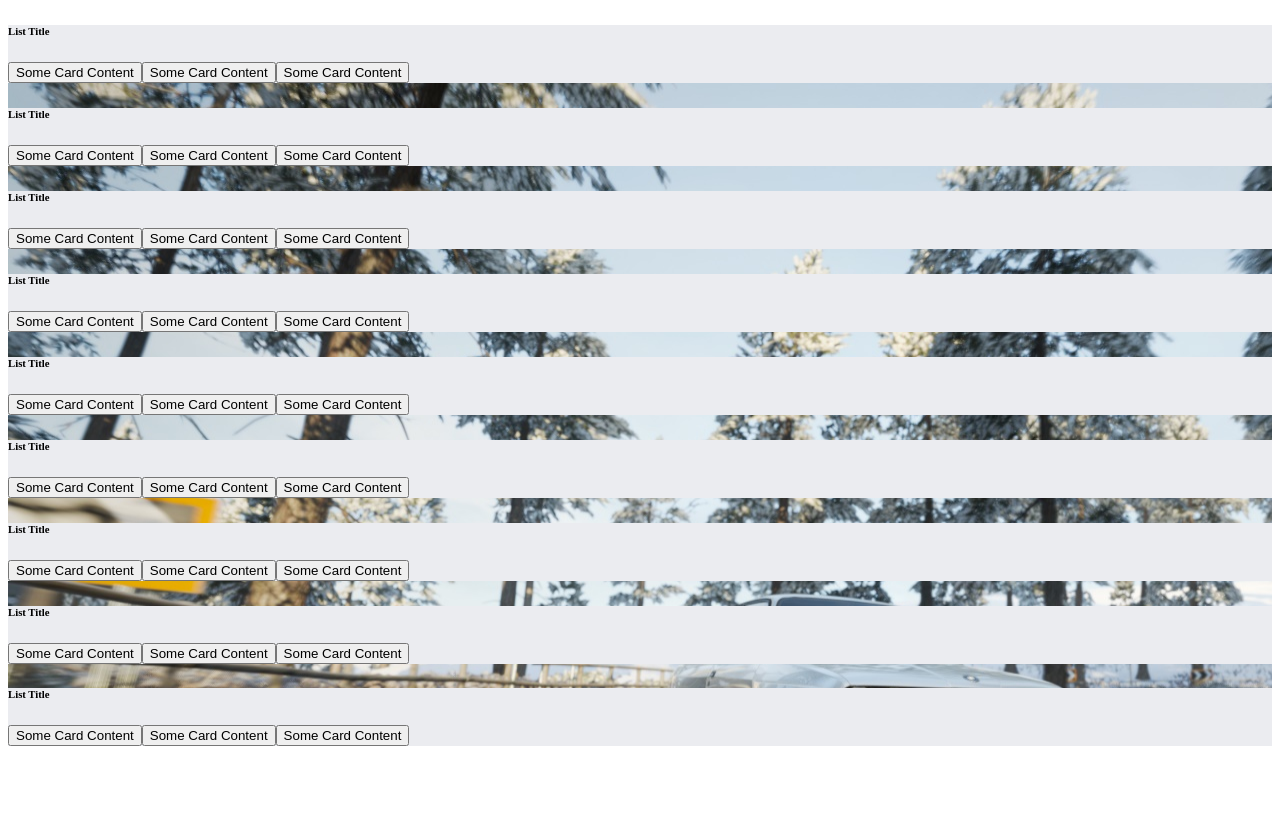
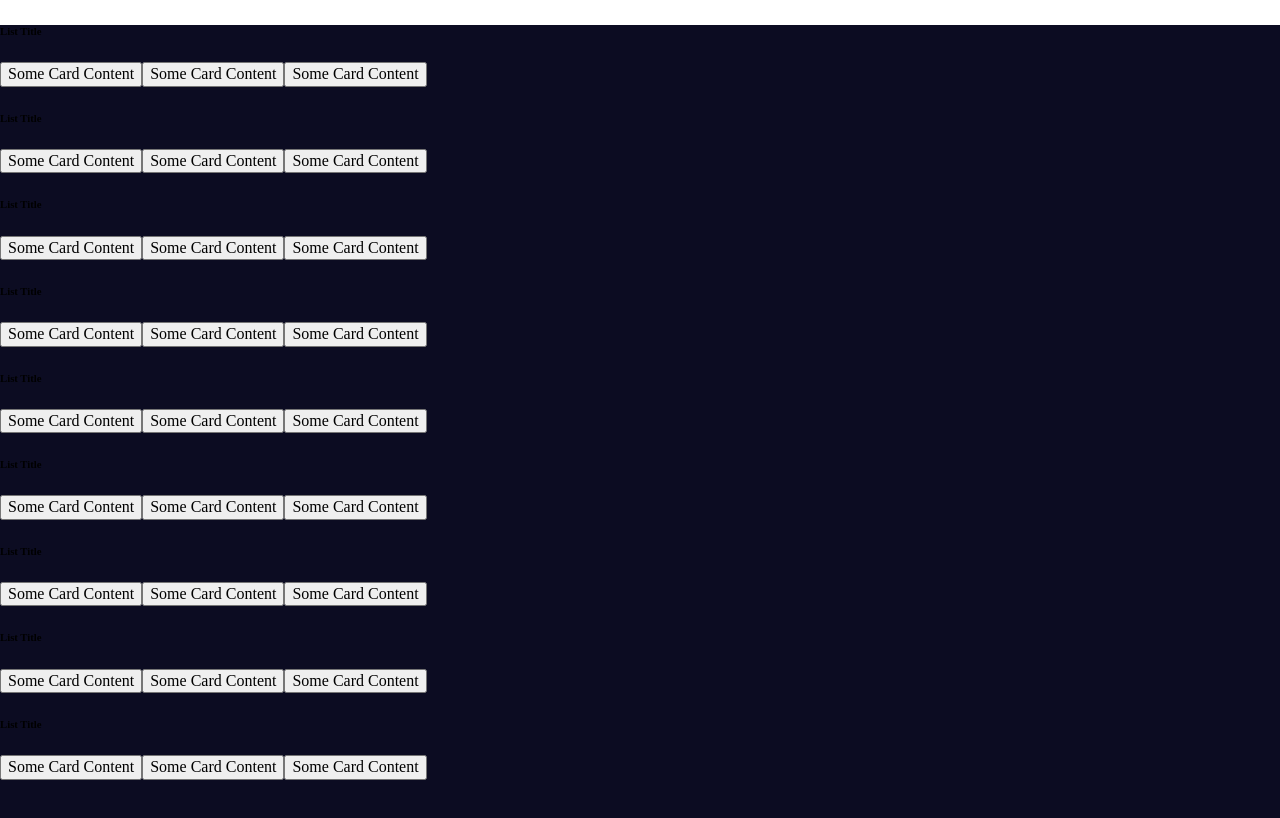
Before and after one commit to alloystory/trello_react, a React (Create React App) app: page / in a window 1280 px wide. Shown: the top 818 px of the page. Built offline with nearby package versions, Linux system fonts and the light colour scheme.

Commit message:
add normalize.css

```diff
--- a/package.json
+++ b/package.json
@@ -7,6 +7,7 @@
     "@testing-library/react": "^11.2.2",
     "@testing-library/user-event": "^12.6.0",
     "node-sass": "^4.14.1",
+    "normalize.css": "^8.0.1",
     "react": "^17.0.1",
     "react-dom": "^17.0.1",
     "react-scripts": "4.0.1",
--- a/src/App.js
+++ b/src/App.js
@@ -2,7 +2,7 @@ import Lists from './components/Lists'
 
 function App() {
   return (
-    <div className="container-fluid vh-100">
+    <div className="container">
       <Lists />
     </div>
   );
--- a/src/sass/style.scss
+++ b/src/sass/style.scss
@@ -1,11 +1,20 @@
-.container-fluid {
-    background: url("./img.jpg");
-    // background-color: #0c0c22;
+@import "~@csstools/normalize.css/normalize.css";
+
+body {
+    padding: 0;
+    margin: 0;
+}
+
+.container {
+    height: 100vh;
+    width: 100vw;
+    // background: url("./img.jpg");
+    background-color: #0c0c22;
     // background-attachment: fixed;
     // overflow-x: auto;
 }
 
-.list {
-    background-color: #EBECF0;
-    flex: 0 0 auto;
-}
+// .list {
+//     background-color: #EBECF0;
+//     flex: 0 0 auto;
+// }
```
Also changed, not shown: 1 other file (tests, documents, lock files or other folders).
